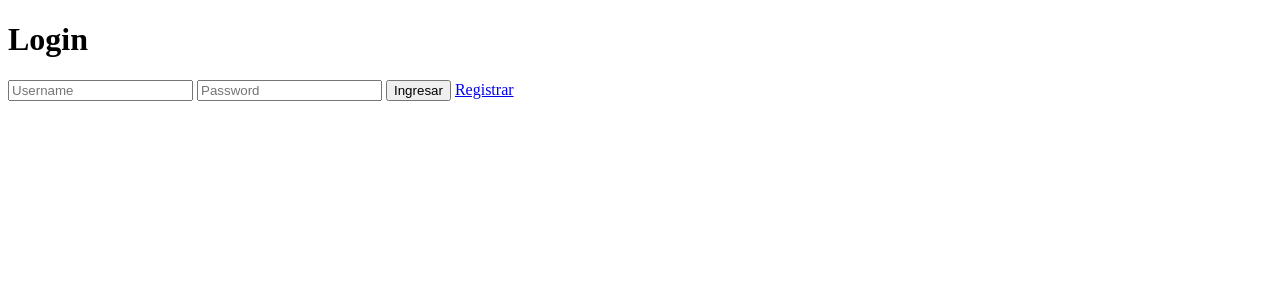
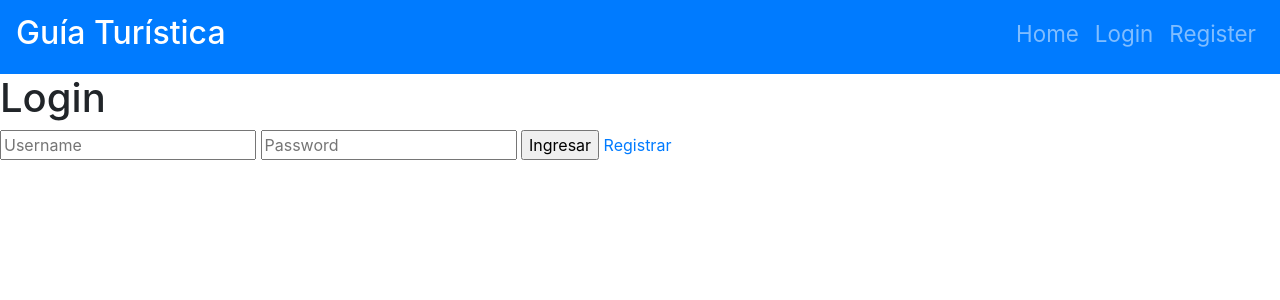
Before and after one commit to dfnino10/GuiaColombiana, a Django app: page /guia/index/ in a window 1280 px wide. Shown: the top 300 px of the page. Run offline with Django 3.2, Linux system fonts and the light colour scheme; parts of the project's set-up code (start-up, migrations or seed data) failed here and were passed over; some libraries are stand-ins or nearby versions.

Commit message:
Se incluyen barras de navegación

```diff
--- a/GuiaColombiana/Apps/AdministracionGuia/templates/index.html
+++ b/GuiaColombiana/Apps/AdministracionGuia/templates/index.html
@@ -6,6 +6,7 @@
     <script src="//code.jquery.com/jquery-3.3.1.min.js"></script>
 </head>
 <body>
+    {% include 'navBar.html' %}
     <h1> Login </h1>
     <form method="post" action="" onsubmit="return sendForm();">
         <div>
--- /dev/null
+++ b/GuiaColombiana/Apps/AdministracionGuia/templates/navBar.html
@@ -0,0 +1,45 @@
+<!doctype html>
+<html>
+<head>
+    <meta charset="UTF-8">
+    <meta name="viewport" content="width=device-width, initial-scale=1">
+    <meta name="description" content="Guia turistica">
+    <meta name="author" content="David Niño">
+
+    <link rel="stylesheet" href="https://stackpath.bootstrapcdn.com/bootstrap/4.3.1/css/bootstrap.min.css">
+    <title>Guia Turistica</title>
+    <!--Additional Bootstrap libraries are added -->
+    <script src="https://code.jquery.com/jquery-3.3.1.slim.min.js"></script>
+    <script src="https://cdnjs.cloudflare.com/ajax/libs/popper.js/1.14.7/umd/popper.min.js" ></script>
+    <script src="https://stackpath.bootstrapcdn.com/bootstrap/4.3.1/js/bootstrap.min.js"></script>
+</head>
+<body>
+    <nav class="navbar navbar-expand-sm navbar-dark bg-primary container-fluid">
+        <a class="navbar-brand" href="#">
+            <h2 class="display">Guía Turística</h2>
+        </a>
+        <button class="navbar-toggler" type="button" data-toggle="collapse" data-target="#collapsibleNavbar">
+            <span class="navbar-toggler-icon"></span>
+        </button>
+        <div class="collapse navbar-collapse" id="collapsibleNavbar">
+            <ul class="navbar-nav mt-2 mt-lg-0 ml-auto">
+                <li class="nav-item">
+                    <a class="nav-link" href="">
+                        <h3><small>Home</small> </h3>
+                    </a>
+                </li>
+                <li class="nav-item">
+                    <a class="nav-link" href="index.html">
+                        <h3><small>Login</small> </h3>
+                    </a>
+                </li>
+                <li class="nav-item">
+                    <a class="nav-link" href="register.html">
+                        <h3><small>Register</small> </h3>
+                    </a>
+                </li>
+            </ul>
+        </div>
+    </nav>
+</body>
+</html>
--- a/GuiaColombiana/Apps/AdministracionGuia/templates/profile.html
+++ b/GuiaColombiana/Apps/AdministracionGuia/templates/profile.html
@@ -6,6 +6,7 @@
     <title>Perfil</title>
 </head>
 <body>
+    {% include 'navBar.html' %}
     <div style="text-align: center;font-size: x-large;">
         <span> Perfil</span>
     </div>
--- a/GuiaColombiana/Apps/AdministracionGuia/templates/register.html
+++ b/GuiaColombiana/Apps/AdministracionGuia/templates/register.html
@@ -6,6 +6,7 @@
     <title>Registrar Usuario</title>
 </head>
 <body>
+    {% include 'navBar.html' %}
     <div style="text-align: center;font-size: x-large;">
         <span> Registro</span>
     </div>
--- a/GuiaColombiana/Apps/AdministracionGuia/views.py
+++ b/GuiaColombiana/Apps/AdministracionGuia/views.py
@@ -106,8 +106,11 @@ def get_tour(request):
     struct = json.loads(tour_json)
     return JsonResponse(struct, safe=False)
 
+
 def user_profile_view(request):
-    user = request.user
+#   if request.user.isauthenticated:
+
+    user = Usuario.objects.get(id=1)
     my_form = UserForm(request.GET)
     # initial_data = {
     #     'apellidos' : user.apellidos,
```
Also changed, not shown: GuiaColombiana/settings.py (+12 -7 lines).
